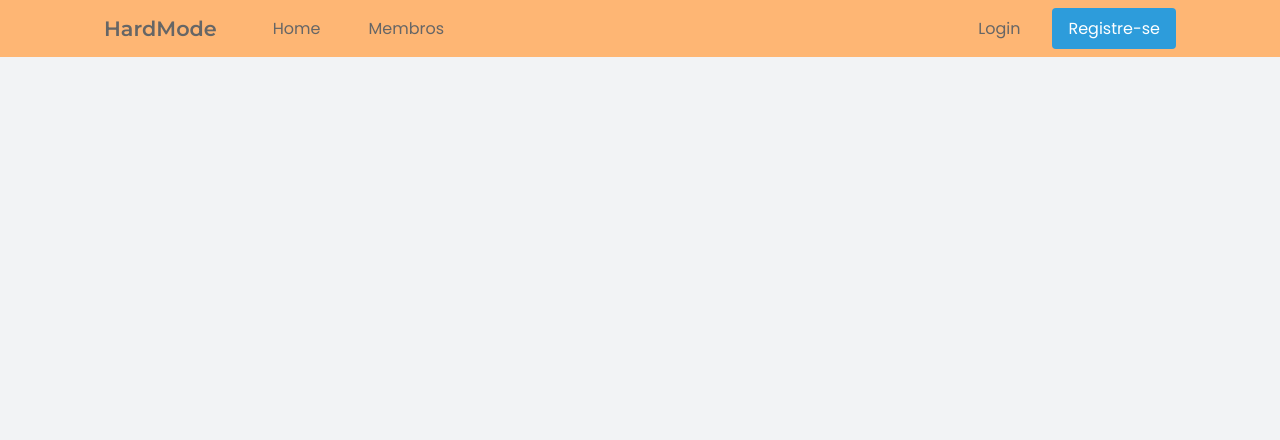
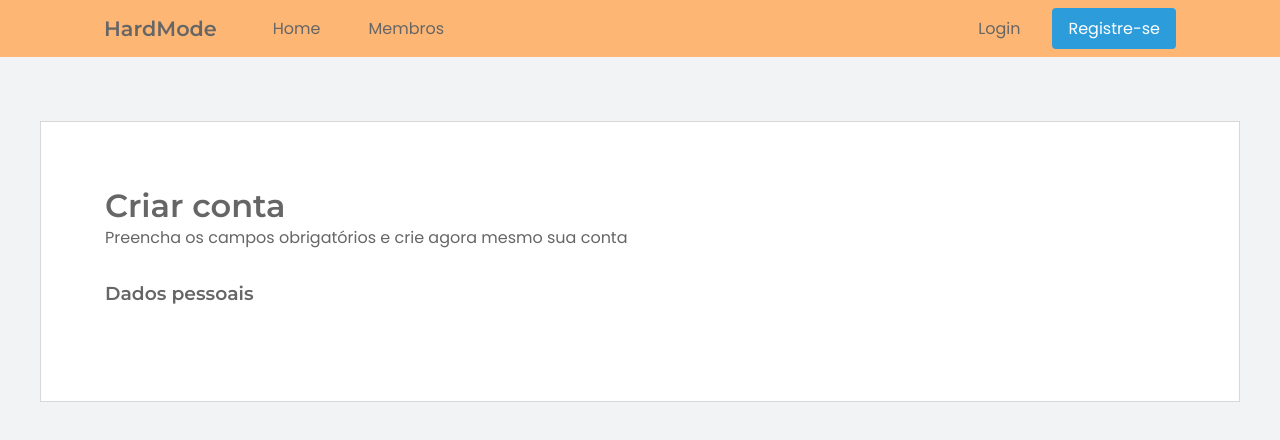
Before and after one commit to LopesDev/hardmode-frontend, a Next.js app: page /sign-up in a window 1280 px wide. Shown: the top 440 px of the page. Built offline with nearby package versions, Linux system fonts and the light colour scheme.

Commit message:
Add form header of signup page

```diff
--- /dev/null
+++ b/src/container/sign-up/index.tsx
@@ -0,0 +1,20 @@
+import {
+    SignUpWrapper, FormHeader, FormSectionTitle
+} from './styled';
+
+function SignUpContainer() {
+    return (
+        <SignUpWrapper>
+            <form>
+                <FormHeader>
+                    <h1>Criar conta</h1>
+                    <p>Preencha os campos obrigatórios e crie agora mesmo sua conta</p>
+                </FormHeader>
+
+                <FormSectionTitle>Dados pessoais</FormSectionTitle>
+            </form>
+        </SignUpWrapper>
+    )
+}
+
+export default SignUpContainer;
--- /dev/null
+++ b/src/container/sign-up/styled.ts
@@ -0,0 +1,38 @@
+import styled from 'styled-components';
+
+const SignUpWrapper = styled.section`
+    max-width: 1200px;
+
+    margin: ${({theme}) => theme.spacing(8)} auto;
+    background: ${({theme}) => theme.pallet.white};
+    border: 1px solid ${({theme}) => theme.pallet.lightGrey};
+
+    form {
+        width: 100%;
+
+        display: flex;
+        flex-direction: column;
+
+        padding: ${({theme}) => theme.spacing(8)};
+    }
+`;
+
+const FormHeader = styled.header`
+    display: flex;
+    flex-direction: column;
+
+    h1 {
+        font-size: 2rem;
+    }
+    p {
+        font-size: 1rem;
+    }
+`;
+
+const FormSectionTitle = styled.h3`
+    margin: ${({theme}) => theme.spacing(4)} 0px;
+`;
+
+export {
+    SignUpWrapper, FormHeader, FormSectionTitle
+};
--- a/src/layout/Theme.ts
+++ b/src/layout/Theme.ts
@@ -10,6 +10,7 @@ const theme:DefaultTheme = {
         title: '#2E384D',
         link: '#2D9CDB',
         grey: '#E9E9E9',
+        lightGrey: '#D8D8D8',
         primary: '#FEB674',
         secondary: '#BA68C8',
     },
--- a/src/layout/styled.d.ts
+++ b/src/layout/styled.d.ts
@@ -7,6 +7,7 @@ declare module 'styled-components' {
             white:  string,
             background:  string,
             grey:  string,
+            lightGrey:  string,
             text:  string,
             title:  string,
             primary: string,
--- a/src/pages/sign-up/index.tsx
+++ b/src/pages/sign-up/index.tsx
@@ -4,6 +4,7 @@ import Head from 'next/head';
 import { AuthProvider } from '../../context/AuthContext';
 
 import Header from '../../components/header';
+import SignUpContainer from '../../container/sign-up';
 
 import HardModStylesProvider from '../../layout/GlobalStyles';
 
@@ -19,6 +20,8 @@ function SignUpPage() {
 
           <Header />
 
+          <SignUpContainer />
+
         </AuthProvider>
       </HardModStylesProvider>
     </>
```
